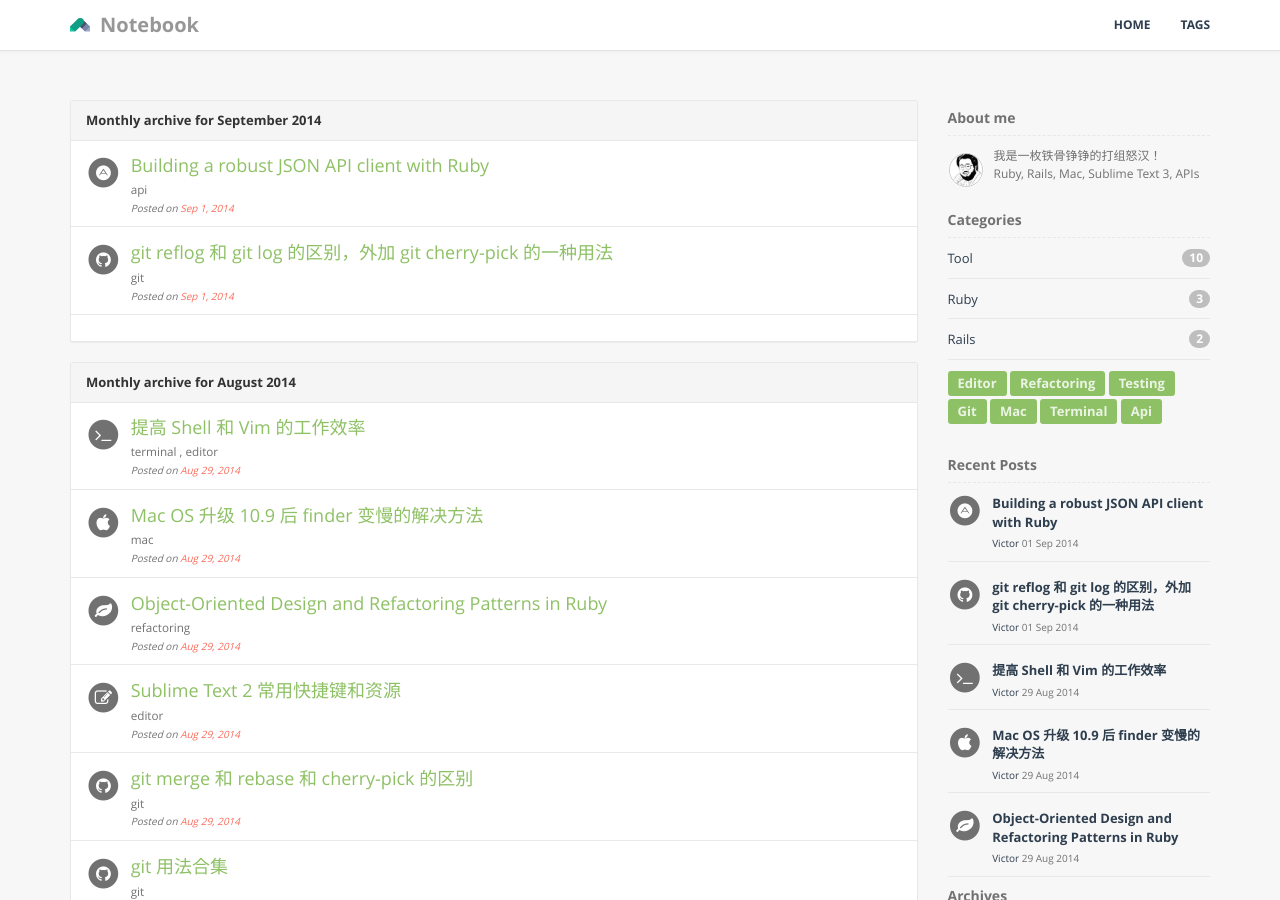
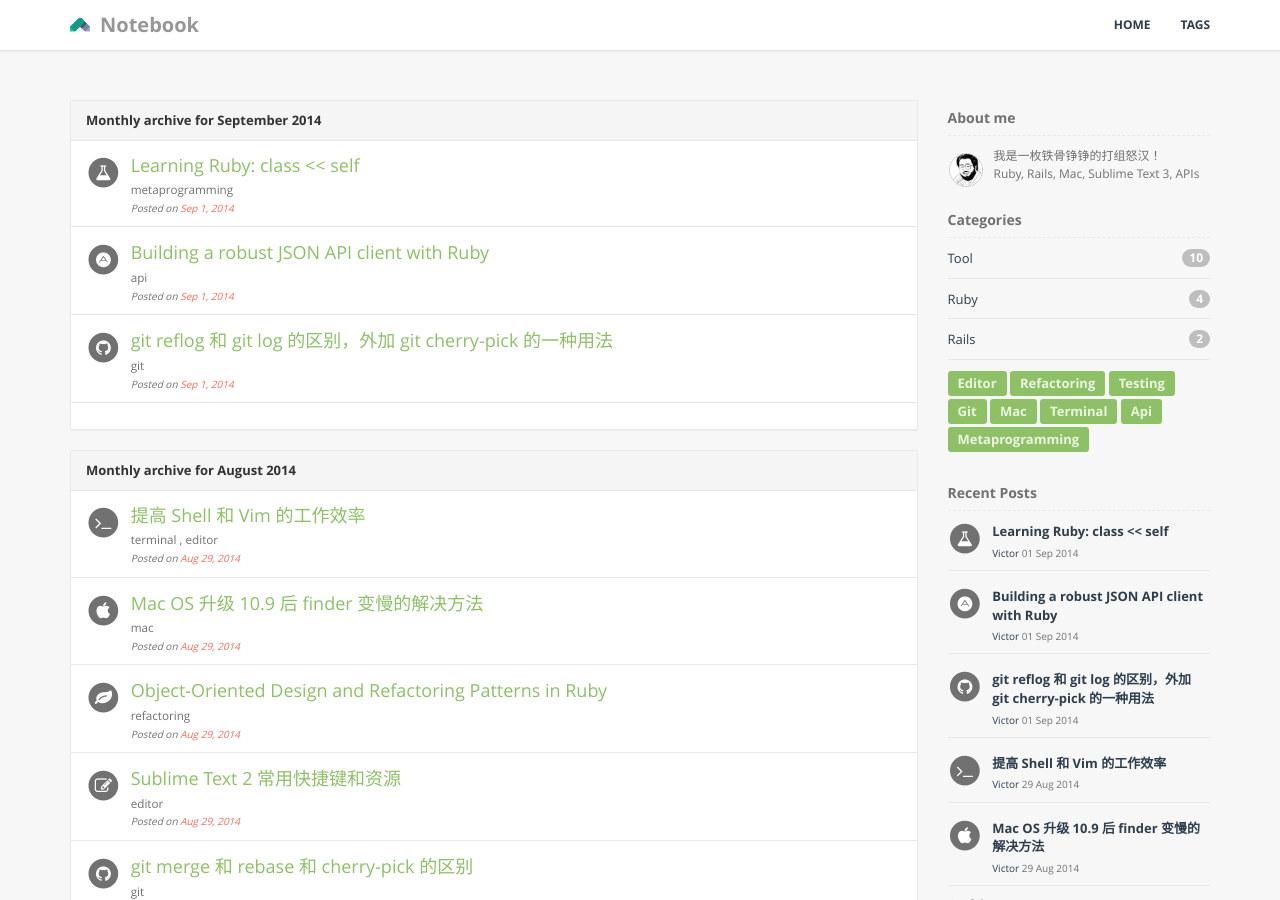
Before and after one commit to GiaoGiaoCat/GiaoGiaoCat.github.io, a Jekyll site: the page built from tags/archives.html, in a window 1280 px wide and 900 px high. Built offline with Jekyll 4.4.1, drawn with Linux system fonts in a browser that asks for light colours; Markdown is read by kramdown in place of the engine named in the settings; some of the changed lines change nothing that is shown.

Commit message:
日记一篇

````diff
--- a/_includes/display_icon.html
+++ b/_includes/display_icon.html
@@ -15,6 +15,8 @@
       <i class="fa fa-apple fa-stack-1x text-white"></i>
     {% elsif post.tags contains 'api' %}
       <i class="fa fa-adn fa-stack-1x text-white"></i>
+    {% elsif post.tags contains 'metaprogramming' %}
+      <i class="fa fa-flask fa-stack-1x text-white"></i>
     {% endif %}
   </span>
 </div>
--- /dev/null
+++ b/_posts/201409/2014-09-01-ruby-class-self.md
@@ -0,0 +1,163 @@
+---
+layout: post
+title:  "Learning Ruby: class << self"
+date:   2014-09-01 19:00:00
+categories: ruby
+tags: metaprogramming
+author: "Victor"
+---
+
+```class << self``` 相当于批量定义了 ```def self.someMethods```
+
+在ruby中经常可以见到这样的写法：
+
+```ruby
+class A
+  class << self
+     def hello
+        puts "hello"
+     end
+   end
+end
+```
+
+这样的写法和
+
+```ruby
+class A
+  def self.hello
+     puts "hello"
+   end
+end
+```
+
+可以说是完全一样的。第一种写法的一个好处是，如果需要在一个 class 或者 module 里面定义多个类级别的方法， 这种写法可以少写很多个 "self." :)
+
+还有一个好处是，可以使用 ```attr_reader/attr_accessor``` 之类的 metaprogramming 的技巧。
+
+这里还有另一个例子加深理解：
+
+```ruby
+module Lib
+  class << self
+    def fuc
+      puts "in Lib'fuc"
+      puts self
+    end
+  end
+end
+
+class A
+  include Lib
+  def self.fuc
+    puts "in A'fuc"
+    puts self
+  end
+end
+
+Lib.fuc
+A.fuc
+
+gets
+```
+
+输出结果是
+
+```
+in Lib'fuc
+Lib
+in A'fuc
+A
+```
+
+## 详解
+
+### 从单例方法定义开始
+
+首先 ```class << foo``` 表达式打开了 ```foo``` 的单例类，它允许你给指定的对象定义一些单例方法。
+
+```ruby
+a = 'foo'
+class << a
+  def inspect
+    '"bar"'
+  end
+end
+a.inspect   # => "bar"
+
+a = 'foo'   # new object, new singleton class
+a.inspect   # => "foo"
+```
+
+### 类和模块的 class << self
+
+所以 ```class << self``` 的意思就是打开 ```self``` 的单例类，允许我们重新给 ```self``` 对象定义方法。当 ```self``` 在 class 或者 module 内的时候，我们就是定义 class/module ("static") 方法。
+
+```ruby
+class String
+  class << self
+    def value_of obj
+      obj.to_s
+    end
+  end
+end
+
+String.value_of 42   # => "42"
+```
+
+也可以写成
+
+```ruby
+class String
+  def self.value_of obj
+    obj.to_s
+  end
+end
+```
+
+甚至更短的
+
+```ruby
+def String.value_of obj
+  obj.to_s
+end
+```
+
+### 函数内部的 class << self
+
+当在一个函数内部，```self``` 用来引用调用该函数的对象。在下面的例子中 ```class << self``` 打开了单例类
+
+```ruby
+class StateMachineExample
+  def process obj
+    process_hook obj
+  end
+
+private
+  def process_state_1 obj
+    # ...
+    class << self
+      alias process_hook process_state_2
+    end
+  end
+
+  def process_state_2 obj
+    # ...
+    class << self
+      alias process_hook process_state_1
+    end
+  end
+
+  # Set up initial state
+  alias process_hook process_state_1
+end
+```
+
+这里例子中，每一个 StateMachineExample 的实例都有一个 ```process_hook``` 方法被别名为 ```process_state_1```，但是要注意看接下来的动作。对应的实例方法可以重新定义 ```process_hook``` 将其别名为 ```process_state_2```。这个动作只影响自身，而不会影响 StateMachineExample 的其他实例。
+
+所以每当有对象调用 ```process``` 方法 (该方法被我们重定义为 ```process_hook```)，该行为变化取决于对象自身是什么状态。
+
+### 相关阅读
+
+* [ruby 的 ```class << self```, ```class_eval``` 和 ```instance_eval``` 的区别](http://blog.csdn.net/lyx2007825/article/details/10089115)
+* [一个创建闭包的小技巧](http://simohayha.iteye.com/blog/200304)
````
